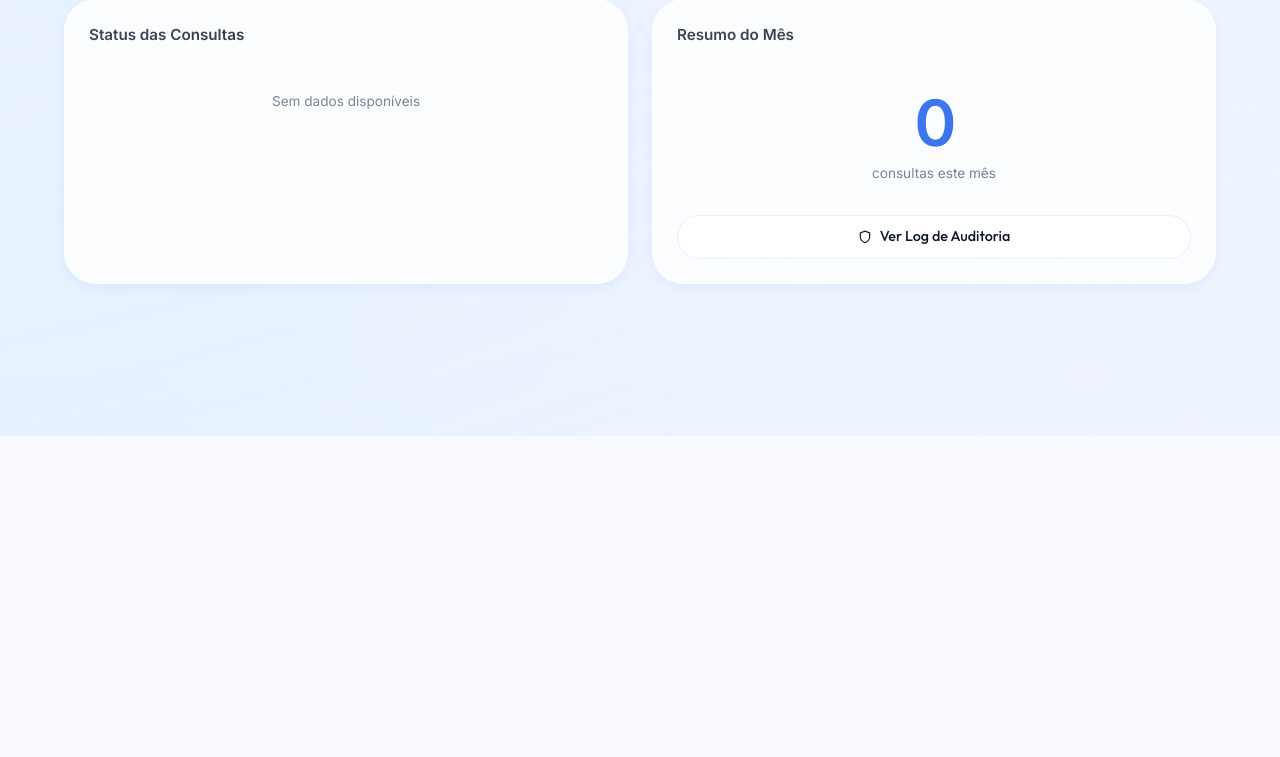
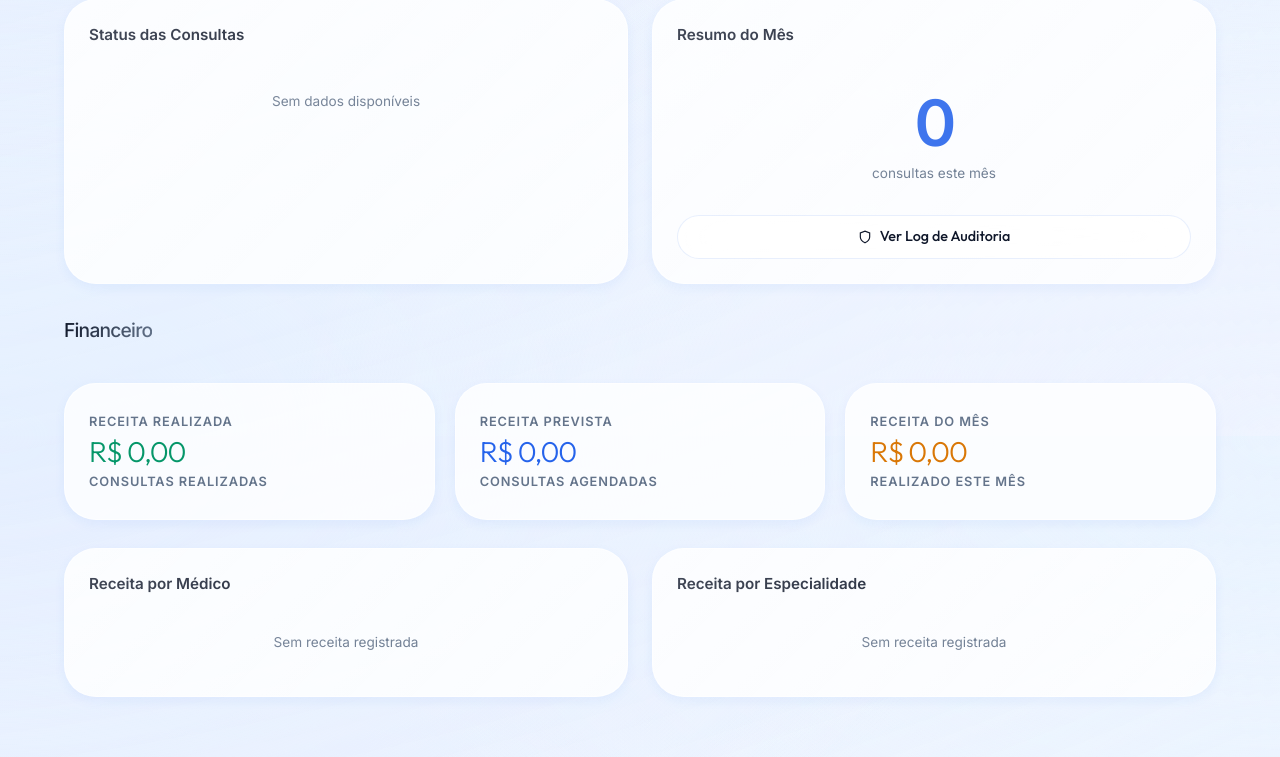
Before and after one commit to PSilva2502/healing-system, a Django app: page /relatorios/ in a window 1280 px wide. Shown: the part 364-1121 px from the top of the page. Before the commit the page ends 800 px from the top, so only its background shows below. Run offline with Django 5.2, Linux system fonts and the light colour scheme; a user stored in the database is signed in; tables that the repository leaves empty hold one stand-in row (values such as "Sample post"); data that the repository does not hold is empty.

Commit message:
feat: relatorio de receita, valor na lista, exclusao e seed
- Relatorio financeiro: receita realizada/prevista/mes
- Receita por medico e por especialidade
- Coluna tipo+valor na lista de consultas
- Excluir convenio e tipo de consulta no sistema
- Comando seed_clinico (popula convenios e tipos)
- Remove CSS dark mode morto

Co-Authored-By: Claude Opus 4.8 <noreply@anthropic.com>

```diff
--- a/healing/consultas/templates/consultas/listar_tipos.html
+++ b/healing/consultas/templates/consultas/listar_tipos.html
@@ -33,8 +33,12 @@
             {% if t.ativo %}<span style="color:var(--success);">● Ativo</span>
             {% else %}<span style="color:var(--text-muted);">○ Inativo</span>{% endif %}
           </td>
-          <td style="padding:14px 20px;text-align:right;">
+          <td style="padding:14px 20px;text-align:right;white-space:nowrap;">
             <a href="{% url 'editar_tipo_consulta' t.pk %}" class="btn-secondary" style="padding:6px 14px;font-size:0.8rem;">Editar</a>
+            <form method="post" action="{% url 'excluir_tipo_consulta' t.pk %}" style="display:inline;" onsubmit="return confirm('Excluir o tipo {{ t.nome }}?');">
+              {% csrf_token %}
+              <button type="submit" class="btn-danger" style="padding:6px 14px;font-size:0.8rem;">Excluir</button>
+            </form>
           </td>
         </tr>
         {% empty %}
--- a/healing/consultas/urls.py
+++ b/healing/consultas/urls.py
@@ -3,6 +3,7 @@ from consultas.views import (
     ListarConsultasView, AgendarConsultaView, CancelarConsultaView,
     RegistrarAtendimentoView, DetalharAtendimentoView, EditarConsultaView,
     ListarTiposConsultaView, CriarTipoConsultaView, EditarTipoConsultaView,
+    ExcluirTipoConsultaView,
 )
 
 urlpatterns = [
@@ -15,4 +16,5 @@ urlpatterns = [
     path('tipos-consulta/', ListarTiposConsultaView.as_view(), name='listar_tipos_consulta'),
     path('tipos-consulta/novo/', CriarTipoConsultaView.as_view(), name='criar_tipo_consulta'),
     path('tipos-consulta/<int:pk>/editar/', EditarTipoConsultaView.as_view(), name='editar_tipo_consulta'),
+    path('tipos-consulta/<int:pk>/excluir/', ExcluirTipoConsultaView.as_view(), name='excluir_tipo_consulta'),
 ]
--- a/healing/pacientes/templates/pacientes/listar_convenios.html
+++ b/healing/pacientes/templates/pacientes/listar_convenios.html
@@ -27,8 +27,12 @@
             {% if c.ativo %}<span style="color:var(--success);">● Ativo</span>
             {% else %}<span style="color:var(--text-muted);">○ Inativo</span>{% endif %}
           </td>
-          <td style="padding:14px 20px;text-align:right;">
+          <td style="padding:14px 20px;text-align:right;white-space:nowrap;">
             <a href="{% url 'editar_convenio' c.pk %}" class="btn-secondary" style="padding:6px 14px;font-size:0.8rem;">Editar</a>
+            <form method="post" action="{% url 'excluir_convenio' c.pk %}" style="display:inline;" onsubmit="return confirm('Excluir o convênio {{ c.nome }}?');">
+              {% csrf_token %}
+              <button type="submit" class="btn-danger" style="padding:6px 14px;font-size:0.8rem;">Excluir</button>
+            </form>
           </td>
         </tr>
         {% empty %}
--- a/healing/pacientes/urls.py
+++ b/healing/pacientes/urls.py
@@ -2,7 +2,7 @@ from django.urls import path
 from pacientes.views import (
     ListarPacientesView, CriarPacienteView, EditarPacienteView,
     ExcluirPacienteView, DetalharPacienteView,
-    ListarConveniosView, CriarConvenioView, EditarConvenioView,
+    ListarConveniosView, CriarConvenioView, EditarConvenioView, ExcluirConvenioView,
 )
 
 urlpatterns = [
@@ -14,4 +14,5 @@ urlpatterns = [
     path('convenios/', ListarConveniosView.as_view(), name='listar_convenios'),
     path('convenios/novo/', CriarConvenioView.as_view(), name='criar_convenio'),
     path('convenios/<int:pk>/editar/', EditarConvenioView.as_view(), name='editar_convenio'),
+    path('convenios/<int:pk>/excluir/', ExcluirConvenioView.as_view(), name='excluir_convenio'),
 ]
--- a/healing/relatorios/templates/relatorios/relatorios.html
+++ b/healing/relatorios/templates/relatorios/relatorios.html
@@ -104,4 +104,61 @@
     </a>
   </div>
 </div>
+
+<!-- ── Financeiro ──────────────────────────────────── -->
+<div class="futuristic-header reveal" style="margin-top:36px;">
+  <div class="f-title" style="font-size:1.2rem;">Financeiro</div>
+</div>
+
+<div class="grid-stats-4 reveal" style="margin-bottom:28px;grid-template-columns:repeat(3,1fr);">
+  <div class="stat-card green">
+    <div class="stat-label" style="margin-bottom:6px;">Receita Realizada</div>
+    <div class="stat-value" style="color:var(--success);font-size:1.8rem;">R$ {{ receita_total|floatformat:2 }}</div>
+    <div class="stat-label" style="margin-top:4px;">consultas realizadas</div>
+  </div>
+  <div class="stat-card">
+    <div class="stat-label" style="margin-bottom:6px;">Receita Prevista</div>
+    <div class="stat-value" style="color:var(--accent);font-size:1.8rem;">R$ {{ receita_prevista|floatformat:2 }}</div>
+    <div class="stat-label" style="margin-top:4px;">consultas agendadas</div>
+  </div>
+  <div class="stat-card amber">
+    <div class="stat-label" style="margin-bottom:6px;">Receita do Mês</div>
+    <div class="stat-value" style="color:var(--warning);font-size:1.8rem;">R$ {{ receita_mes|floatformat:2 }}</div>
+    <div class="stat-label" style="margin-top:4px;">realizado este mês</div>
+  </div>
+</div>
+
+<div style="display:grid;grid-template-columns:1fr 1fr;gap:24px;" class="reveal">
+  <!-- Receita por Médico -->
+  <div class="bento-card" style="padding:24px;">
+    <div style="font-size:0.95rem;font-weight:700;color:var(--text-primary);margin-bottom:16px;">Receita por Médico</div>
+    {% for r in receita_por_medico %}
+    <div style="display:flex;justify-content:space-between;align-items:center;padding:10px 0;border-bottom:1px solid var(--border);">
+      <div>
+        <div style="font-size:0.86rem;font-weight:600;">Dr(a). {{ r.medico__usuario__first_name }} {{ r.medico__usuario__last_name }}</div>
+        <div style="font-size:0.72rem;color:var(--text-muted);">{{ r.qtd }} atendimento{{ r.qtd|pluralize }}</div>
+      </div>
+      <div style="font-size:0.95rem;font-weight:700;color:var(--success);">R$ {{ r.total|floatformat:2 }}</div>
+    </div>
+    {% empty %}
+    <div style="text-align:center;padding:20px;color:var(--text-muted);font-size:0.85rem;">Sem receita registrada</div>
+    {% endfor %}
+  </div>
+
+  <!-- Receita por Especialidade -->
+  <div class="bento-card" style="padding:24px;">
+    <div style="font-size:0.95rem;font-weight:700;color:var(--text-primary);margin-bottom:16px;">Receita por Especialidade</div>
+    {% for r in receita_por_especialidade %}
+    <div style="display:flex;justify-content:space-between;align-items:center;padding:10px 0;border-bottom:1px solid var(--border);">
+      <div>
+        <div style="font-size:0.86rem;font-weight:600;">{{ r.medico__especialidade|default:'—' }}</div>
+        <div style="font-size:0.72rem;color:var(--text-muted);">{{ r.qtd }} atendimento{{ r.qtd|pluralize }}</div>
+      </div>
+      <div style="font-size:0.95rem;font-weight:700;color:var(--accent);">R$ {{ r.total|floatformat:2 }}</div>
+    </div>
+    {% empty %}
+    <div style="text-align:center;padding:20px;color:var(--text-muted);font-size:0.85rem;">Sem receita registrada</div>
+    {% endfor %}
+  </div>
+</div>
 {% endblock %}
--- a/healing/relatorios/views.py
+++ b/healing/relatorios/views.py
@@ -1,5 +1,6 @@
 from datetime import date
 from django.shortcuts import render
+from django.db.models import Sum, Count
 from django.contrib.auth.mixins import LoginRequiredMixin
 from django.views.generic import TemplateView
 from django.utils.decorators import method_decorator
@@ -28,6 +29,31 @@ class RelatoriosView(LoginRequiredMixin, TemplateView):
             data_consulta__month=hoje.month,
             data_consulta__year=hoje.year,
         ).count()
+
+        # ── Financeiro ──────────────────────────────────────
+        realizadas = Consulta.objects.filter(status='realizada')
+        ctx['receita_total'] = realizadas.aggregate(t=Sum('valor_final'))['t'] or 0
+        ctx['receita_prevista'] = Consulta.objects.filter(
+            status='agendada'
+        ).aggregate(t=Sum('valor_final'))['t'] or 0
+        ctx['receita_mes'] = realizadas.filter(
+            data_consulta__month=hoje.month, data_consulta__year=hoje.year,
+        ).aggregate(t=Sum('valor_final'))['t'] or 0
+
+        # Receita por médico
+        ctx['receita_por_medico'] = realizadas.values(
+            'medico__usuario__first_name', 'medico__usuario__last_name',
+        ).annotate(
+            total=Sum('valor_final'), qtd=Count('id'),
+        ).order_by('-total')
+
+        # Receita por especialidade
+        ctx['receita_por_especialidade'] = realizadas.values(
+            'medico__especialidade',
+        ).annotate(
+            total=Sum('valor_final'), qtd=Count('id'),
+        ).order_by('-total')
+
         return ctx
 
 
--- a/healing/static/css/healing-futuristic.css
+++ b/healing/static/css/healing-futuristic.css
@@ -127,7 +127,6 @@ button { font-family: inherit; }
   text-decoration: none;
   color: var(--bg-base);
 }
-body.dark .btn-primary { background: var(--text-primary); color: var(--bg-base); }
 
 .btn-secondary {
   background: var(--surface);
@@ -229,7 +228,6 @@ body.dark .btn-primary { background: var(--text-primary); color: var(--bg-base);
   border: 1px solid rgba(37, 99, 235, 0.25);
   flex-shrink: 0;
 }
-body.dark .nav-profile { border-color: rgba(59, 130, 246, 0.30); }
 
 /* ── Layout principal ───────────────────── */
 .app-main {
@@ -259,9 +257,6 @@ body.dark .nav-profile { border-color: rgba(59, 130, 246, 0.30); }
   background: linear-gradient(135deg, rgba(255,255,255,0.45) 0%, rgba(255,255,255,0) 100%);
   opacity: 0.5;
   pointer-events: none;
-}
-body.dark .bento-card::before {
-  background: linear-gradient(135deg, rgba(255,255,255,0.04) 0%, rgba(255,255,255,0) 100%);
 }
 .bento-card:hover {
   transform: translateY(-3px);
@@ -373,7 +368,6 @@ textarea.form-input, .form-textarea { resize: vertical; min-height: 100px; line-
 }
 .f-list-row:last-child { border-bottom: none; }
 .f-list-row:hover { background: rgba(255,255,255,0.30); }
-body.dark .f-list-row:hover { background: rgba(255,255,255,0.04); }
 
 /* ── Badges ─────────────────────────────── */
 .badge {
@@ -414,12 +408,6 @@ body.dark .f-list-row:hover { background: rgba(255,255,255,0.04); }
   --danger-bd:     rgba(220, 38, 38, 0.22);
   --warning-bd:    rgba(217, 119, 6, 0.22);
   --success-bd:    rgba(5, 150, 105, 0.22);
-}
-body.dark {
-  --text-faint:  rgba(196, 166, 140, 0.35);
-  --border-l:    rgba(255, 255, 255, 0.04);
-  --n-50:        rgba(30, 20, 14, 0.80);
-  --n-100:       rgba(50, 35, 22, 0.80);
 }
 
 /* ── Page header (alias de futuristic-header) ── */
@@ -497,7 +485,6 @@ body.dark {
 }
 .data-table tbody tr:last-child td { border-bottom: none; }
 .data-table tbody tr:hover { background: rgba(255, 255, 255, 0.30); }
-body.dark .data-table tbody tr:hover { background: rgba(255, 255, 255, 0.04); }
 
 /* ── Avatar de usuário ──────────────────── */
 .user-avatar {
```
Also changed, not shown: healing/consultas/management/commands/seed_clinico.py (added, +52 -0 lines), healing/consultas/templates/consultas/listar_consultas.html (+10 -0 lines), healing/consultas/views.py (+10 -0 lines), healing/pacientes/views.py (+10 -0 lines), healing/consultas/management/__init__.py (added), healing/consultas/management/commands/__init__.py (added).
